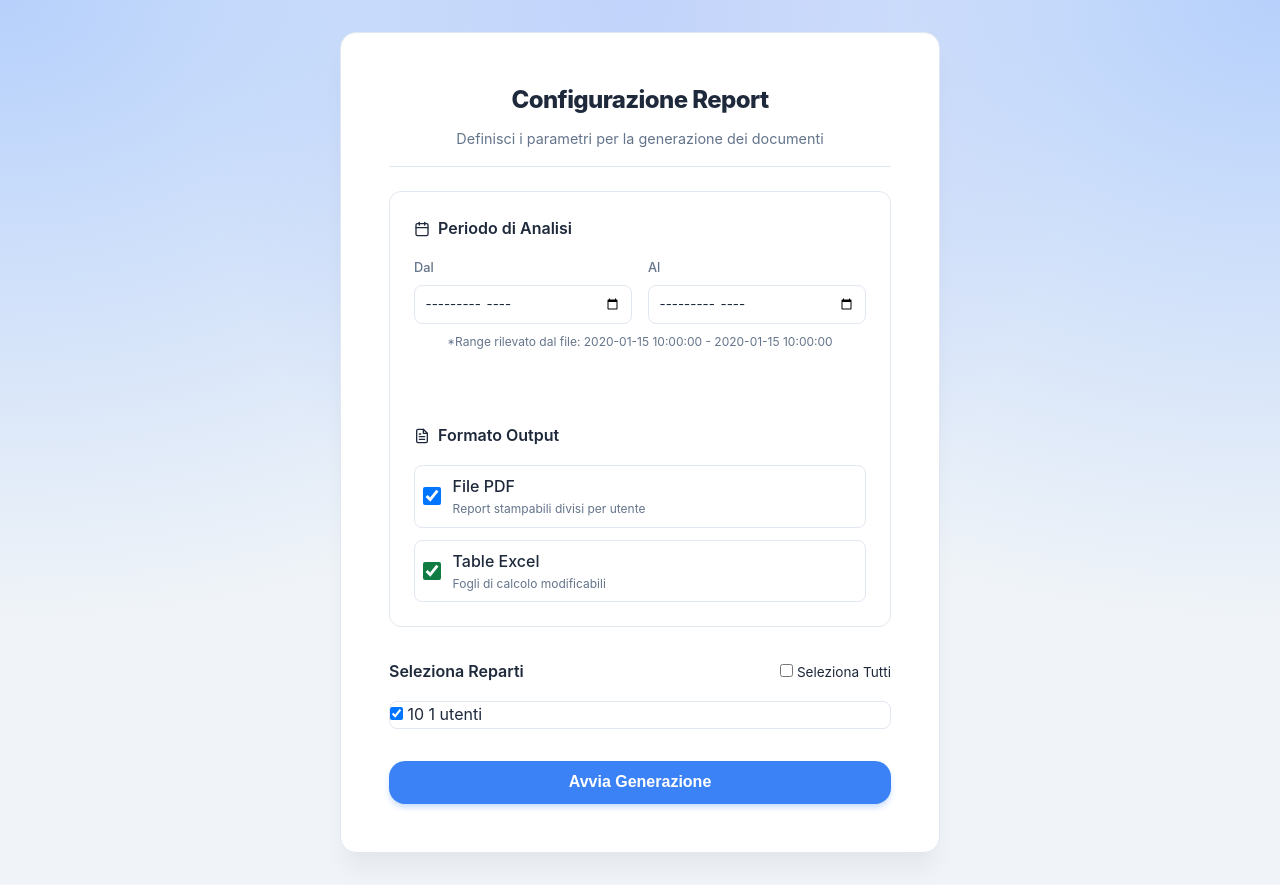
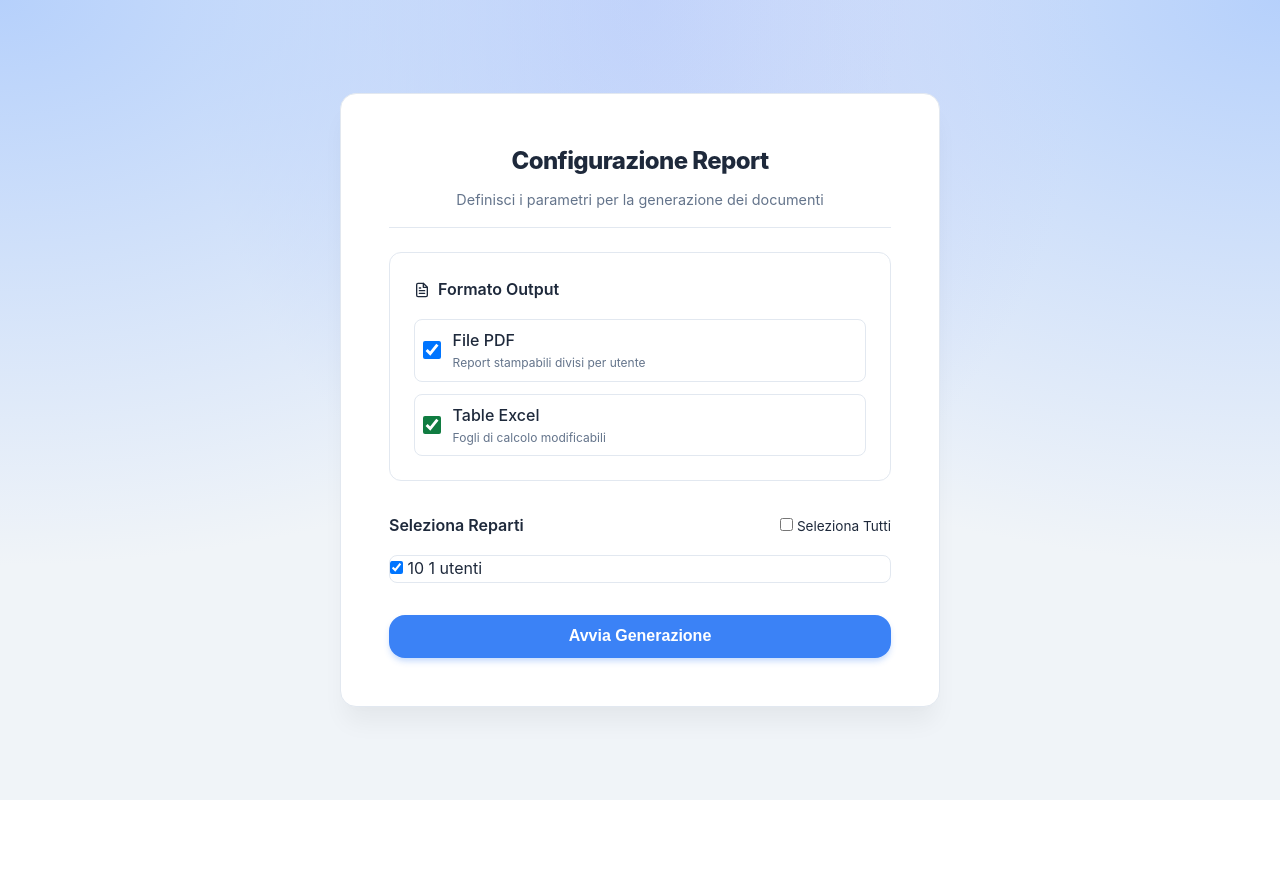
Before and after one commit to Verbatim94/timesheetpage, a FastAPI app: template templates/select_cost_centers.html in a window 1280 px wide. After the commit the page ends 800 px from the top, so only its background shows below. Run offline with FastAPI, Linux system fonts and the light colour scheme; the template is opened without the code that fills it: most values are stand-ins (such as "Sample title", 1, 10 or a date in 2020).

Commit message:
Refactor: Removed all date filtering. Processing entire file.

```diff
--- a/app.py
+++ b/app.py
@@ -620,22 +620,10 @@
         else:
             cost_centers = {"Unknown": df["Name"].nunique()}
 
-        # Date Range Calculation
-        if not df["DateObj"].empty:
-            # Format as YYYY-MM for month input
-            min_date = df["DateObj"].min().strftime('%Y-%m')
-            max_date = df["DateObj"].max().strftime('%Y-%m')
-        else:
-            today = datetime.date.today().strftime('%Y-%m')
-            min_date = today
-            max_date = today
-
         return templates.TemplateResponse("select_cost_centers.html", {
             "request": request,
             "cost_centers": cost_centers,
-            "file_id": file_id,
-            "min_date": min_date,
-            "max_date": max_date
+            "file_id": file_id
         })
 
     except Exception as e:
@@ -646,8 +634,6 @@
                       request: Request,
                       cost_centers: List[str] = Form(...),
                       file_id: str = Form(...),
-                      start_date: str = Form(...),
-                      end_date: str = Form(...),
                       output_pdf: Optional[str] = Form(None),
                       output_excel: Optional[str] = Form(None),
                       username: str = Depends(get_current_username)):
@@ -674,30 +660,7 @@
         except:
             pass
 
-        # --- DATE FILTERING ---
-        if start_date and end_date:
-            try:
-                # Expecting YYYY-MM
-                # Start: 1st of the month
-                s_date = pd.to_datetime(start_date + "-01")
-
-                # End: Last day of the month
-                # Create a date for the 1st of the month, then add MonthEnd
-                e_date_start = pd.to_datetime(end_date + "-01")
-                e_date = e_date_start + pd.tseries.offsets.MonthEnd(0)
-
-                # Filter
-                df = df[
-                    (df["DateObj"] >= s_date) &
-                    (df["DateObj"] <= e_date)
-                ]
-
-                if df.empty:
-                    return JSONResponse({"error": "Nessun dato trovato nel range di date selezionato."}, status_code=400)
-            except Exception as date_e:
-                print(f"Date Error: {date_e}")
-                # Fallback if parsing fails (old format?)
-                pass
+        # --- DATE FILTERING REMOVED: Processing all data ---
 
         try:
             data = build_users_dict(df)
--- a/templates/select_cost_centers.html
+++ b/templates/select_cost_centers.html
@@ -259,40 +259,8 @@
                 <div
                     style="display: grid; grid-template-columns: repeat(auto-fit, minmax(300px, 1fr)); gap: 2rem; margin-bottom: 2rem; background: var(--hover-bg); padding: 1.5rem; border-radius: 0.75rem; border: 1px solid var(--border-color);">
 
-                    <!-- Date Range -->
-                    <div>
-                        <h3
-                            style="margin: 0 0 1rem; font-size: 1rem; font-weight: 600; color: var(--text-primary); display: flex; align-items: center; gap: 0.5rem;">
-                            <!-- Icon Calendar -->
-                            <svg width="16" height="16" viewBox="0 0 24 24" fill="none" stroke="currentColor"
-                                stroke-width="2" stroke-linecap="round" stroke-linejoin="round">
-                                <rect x="3" y="4" width="18" height="18" rx="2" ry="2"></rect>
-                                <line x1="16" y1="2" x2="16" y2="6"></line>
-                                <line x1="8" y1="2" x2="8" y2="6"></line>
-                                <line x1="3" y1="10" x2="21" y2="10"></line>
-                            </svg>
-                            Periodo di Analisi
-                        </h3>
-                        <div style="display: grid; grid-template-columns: 1fr 1fr; gap: 1rem;">
-                            <div>
-                                <label for="start_date"
-                                    style="display: block; font-size: 0.8rem; font-weight: 500; color: var(--text-secondary); margin-bottom: 0.4rem;">Dal</label>
-                                <input type="month" id="start_date" name="start_date" value="{{ min_date }}"
-                                    min="{{ min_date }}" max="{{ max_date }}" required
-                                    style="width: 100%; padding: 0.6rem; border: 1px solid var(--border-color); border-radius: 0.5rem; background: #fff; color: var(--text-primary); font-family: inherit;">
-                            </div>
-                            <div>
-                                <label for="end_date"
-                                    style="display: block; font-size: 0.8rem; font-weight: 500; color: var(--text-secondary); margin-bottom: 0.4rem;">Al</label>
-                                <input type="month" id="end_date" name="end_date" value="{{ max_date }}"
-                                    min="{{ min_date }}" max="{{ max_date }}" required
-                                    style="width: 100%; padding: 0.6rem; border: 1px solid var(--border-color); border-radius: 0.5rem; background: #fff; color: var(--text-primary); font-family: inherit;">
-                            </div>
-                        </div>
-                        <p style="margin-top: 0.5rem; font-size: 0.75rem; color: var(--text-secondary);">
-                            *Range rilevato dal file: {{ min_date }} - {{ max_date }}
-                        </p>
-                    </div>
+                    <!-- Date Range Removed as per user request -->
+                    <div style="display: none;"></div>
 
                     <!-- Output Format -->
                     <div>
```
